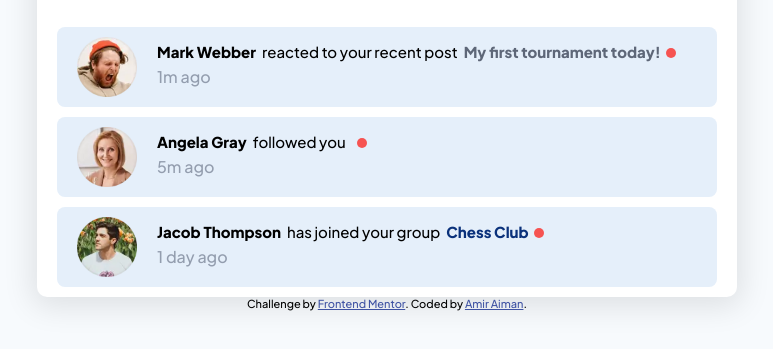
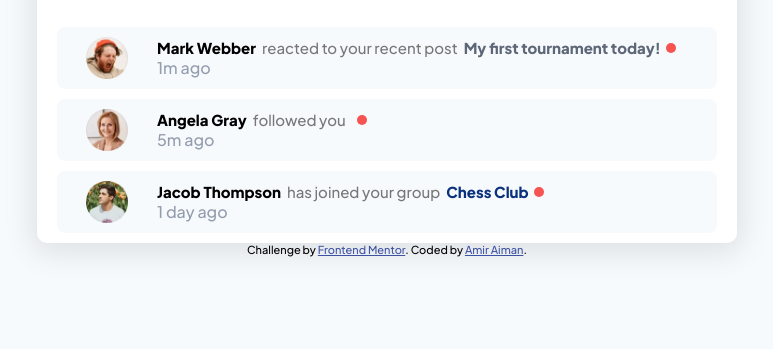
Before and after one commit to amiraiman/fem-noti-page, a website: page public/index.html in a window 1280 px wide. Shown: the part 163-512 px from the top of the page, without its empty margins (253-1026 px from the left). Drawn offline with Linux system fonts and the light colour scheme.

Commit message:
Change noti activity color & scale down avatar image

```diff
--- a/public/styles.css
+++ b/public/styles.css
@@ -80,7 +80,7 @@ li {
   padding: 1rem 2rem;
 }
 .noti-box[data-read=false] {
-  background-color: hsl(211deg, 68%, 94%);
+  background-color: hsl(210deg, 60%, 98%);
 }
 .noti-box[data-read=false] .noti-remarks::after {
   content: "";
@@ -95,7 +95,7 @@ li {
 }
 .noti-avatar {
   grid-row: 1/span 2;
-  width: 100%;
+  width: 70%;
   height: auto;
   align-self: center;
   justify-self: center;
@@ -110,6 +110,9 @@ li {
 .noti-name, .noti-remarks {
   font-weight: 800;
 }
+.noti-activity {
+  color: #777;
+}
 .noti-remarks {
   position: relative;
 }
--- a/src/main.scss
+++ b/src/main.scss
@@ -102,7 +102,7 @@ li {
         padding: 1rem 2rem;
 
         &[data-read="false"] {
-            background-color: $bluegray-light1;
+            background-color: $bluegray-lightest;
             & .noti-remarks::after {
                 content: "";
                 position: absolute;
@@ -119,7 +119,7 @@ li {
 
     &-avatar {
         grid-row: 1 / span 2;
-        width: 100%;
+        width: 70%;
         height: auto;
         align-self: center;
         justify-self: center;
@@ -136,6 +136,10 @@ li {
     &-name,
     &-remarks {
         font-weight: 800;
+    }
+
+    &-activity {
+        color: #777;
     }
 
     &-remarks {
```
